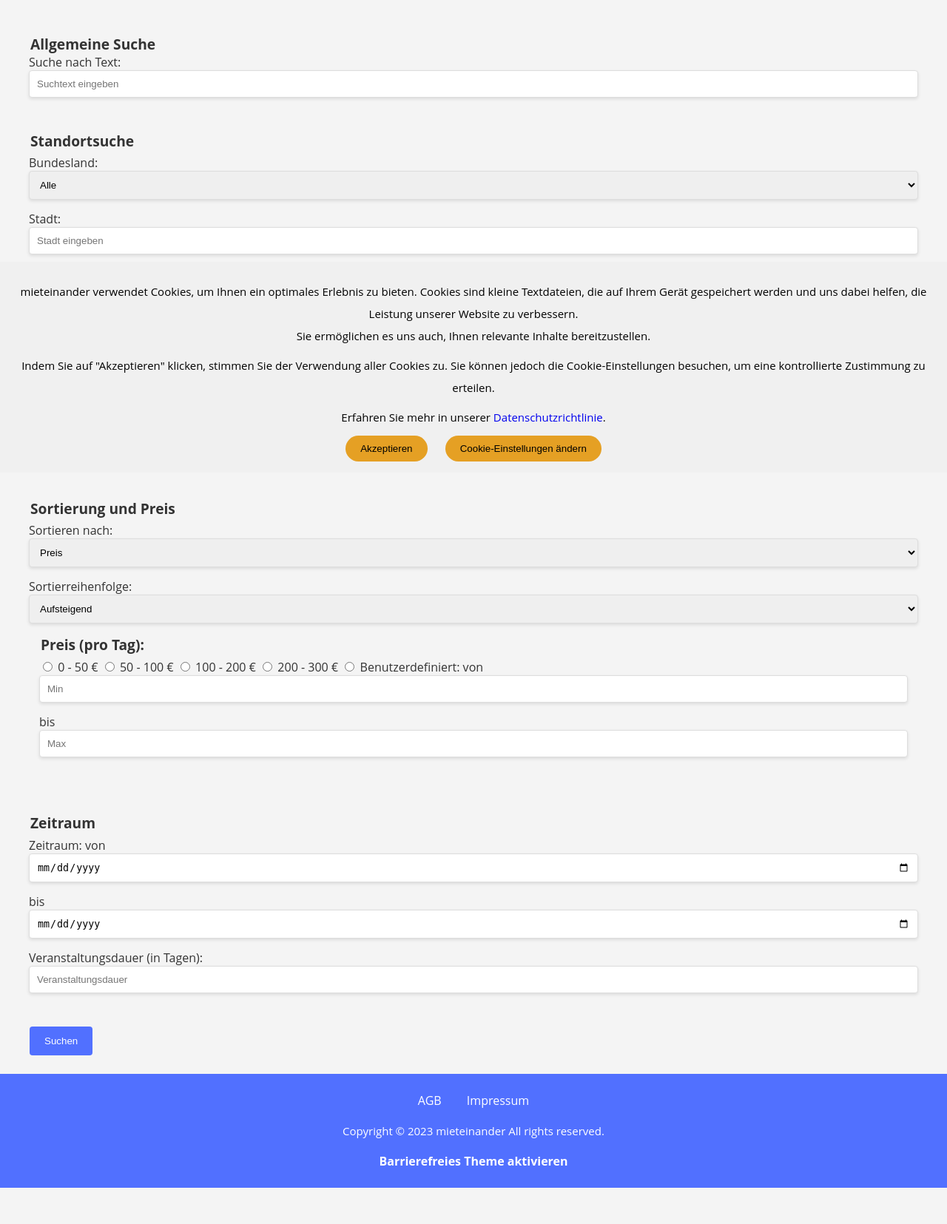
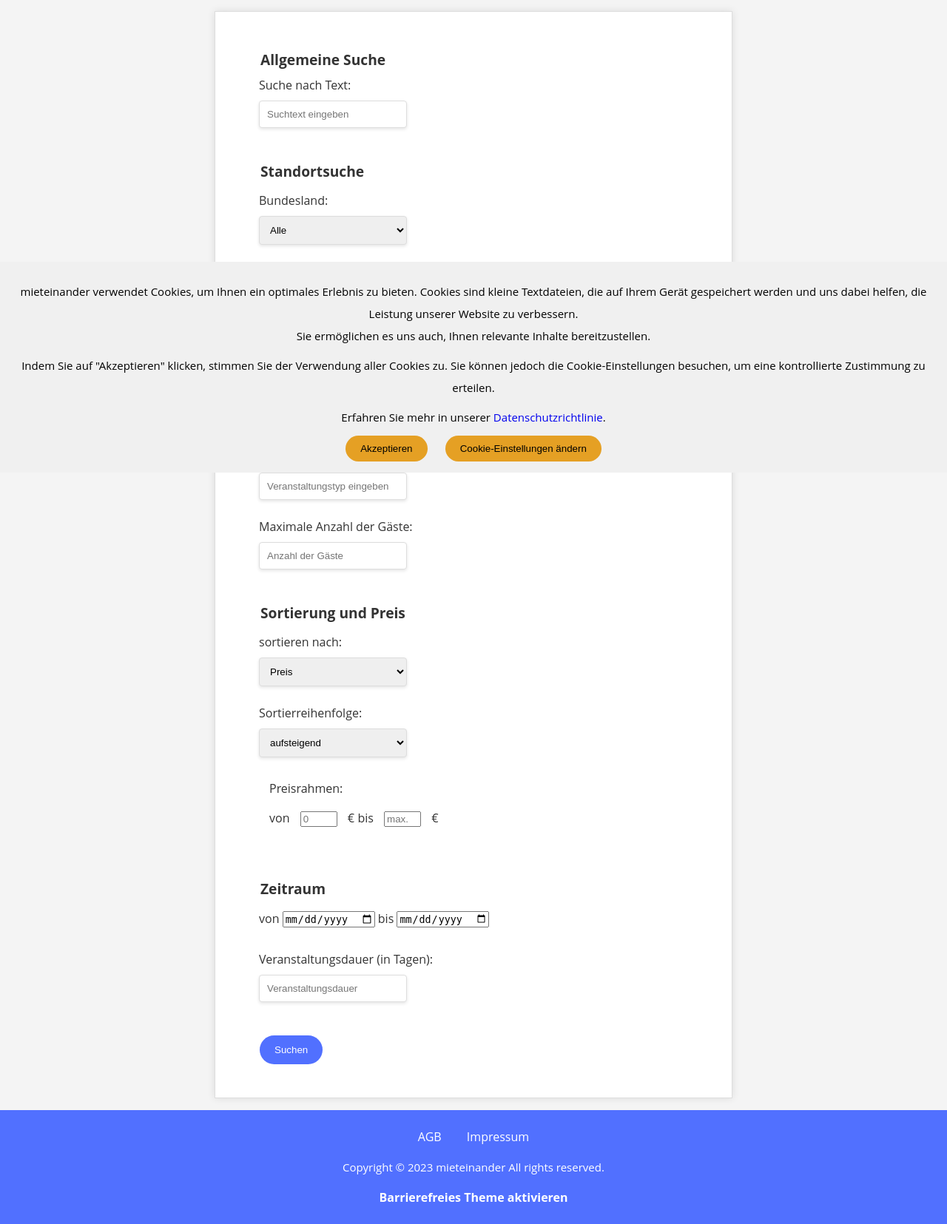
Before and after one commit to vaseesav/ITAB_Projekt, a PHP site: page /suchmaschine.php in a window 1280 px wide. Shown: the part 161-1816 px from the top of the page at 74% size. Before the commit the page ends 1767 px from the top, so only its background shows below. Run offline with PHP 8.4, Linux system fonts and the light colour scheme.

Commit message:
edited suchmaschine style und php

```diff
--- a/assets/css/accessible-colors.css
+++ b/assets/css/accessible-colors.css
@@ -1,3 +1,7 @@
+.body{
+    font-size: 6rem;
+}
+
 :root {
     /*
     ---------------------------------------------
--- a/assets/css/suchmaschine.css
+++ b/assets/css/suchmaschine.css
@@ -4,12 +4,27 @@ body {
     color: var(--such-text);
 }
 
-input[type="text"], select, input[type="number"], input[type="date"] {
+.suchmaschine{
+    position: relative;
+    max-width: 700px;
+    margin: 0 auto;
+    padding: 20px;
+    border: 1px solid var(--such-border);
+    box-shadow: 0 0 10px rgba(0, 0, 0, 0.1);
+    background-color: white;
+}
+label{
+    margin-bottom: 10px;
+    margin-top: 10px;
+    display:block;
+}
+
+input[type="text"], select, input[type="number"] {
     border: 1px solid var(--such-border);
     border-radius: 4px;
     padding: 10px;
     margin-bottom: 15px;
-    width: 100%;
+    width: 200px;
     box-shadow: 0 2px 4px var(--such-shadow);
 }
 
@@ -18,7 +33,7 @@ input[type="submit"] {
     color: var(--such-btn-text);
     padding: 12px 20px;
     border: none;
-    border-radius: 4px;
+    border-radius: 25px;
     cursor: pointer;
     transition: background-color 0.3s ease;
 }
@@ -49,7 +64,17 @@ legend {
 .result-container p {
     color: var(--such-text)
 }
-
+input[type="number price"]{
+    max-width: 50px;
+    margin: 10px;
+}
+.preis{
+    /* margin-left: 10px; */
+    margin-right: 10px;
+}
+input[type="date"]{
+    max-width: 125px;
+}
 /* Responsive Design */
 @media (max-width: 768px) {
     .flex-container {
--- a/suchmaschine.php
+++ b/suchmaschine.php
@@ -32,7 +32,7 @@ include 'assets/php/mobileHeader.php';
     <br><br><br><br><br><br><br><br>
 
     <form action="suchergebnisse.php" method="post">
-
+<div class="suchmaschine">
         <!-- Allgemeine Suche -->
         <section class="suche-container">
         <fieldset>
@@ -54,7 +54,6 @@ include 'assets/php/mobileHeader.php';
             </select>
             <label for="stadt">Stadt:</label>
             <input type="text" name="stadt" id="stadt" placeholder="Stadt eingeben">
-
             <label for="postleitzahl">Postleitzahl:</label>
             <input type="text" name="postleitzahl" id="postleitzahl" placeholder="Postleitzahl eingeben">
         </fieldset>
@@ -67,14 +66,14 @@ include 'assets/php/mobileHeader.php';
             <input type="text" name="veranstaltungstyp" id="veranstaltungstyp" placeholder="Veranstaltungstyp eingeben">
 
             <label for="anzahlGaeste">Maximale Anzahl der Gäste:</label>
-            <input type="number" name="anzahlGaeste" id="anzahlGaeste" placeholder="Anzahl der Gäste">
+            <input type="number" min="1" name="anzahlGaeste" id="anzahlGaeste" placeholder="Anzahl der Gäste">
         </fieldset>
 
         <!-- Sortierung und Preis -->
         <!-- Sortierung und Preis -->
         <fieldset>
             <legend>Sortierung und Preis</legend>
-    <label for="sortieren">Sortieren nach:</label>
+            <label for="sortieren">sortieren nach:</label>
             <select name="sortieren" id="sortieren">
             <option value="preis">Preis</option>
             <option value="anzahlGaeste">Anzahl der Gäste</option>
@@ -83,58 +82,33 @@ include 'assets/php/mobileHeader.php';
 
             <label for="sortierreihenfolge">Sortierreihenfolge:</label>
             <select name="sortierreihenfolge" id="sortierreihenfolge">
-        <option value="aufsteigend">Aufsteigend</option>
-        <option value="absteigend">Absteigend</option>
+            <option value="aufsteigend">aufsteigend</option>
+            <option value="absteigend">absteigend</option>
             </select>
 
             <fieldset>
-        <legend>Preis (pro Tag):</legend>
-        <!-- vordefinierte Preissegmente -->
-        <label for="preis-0-50">
-        <input type="radio" name="preis" id="preis-0-50" value="0-50">
-        0 - 50 €
-    </label>
-
-    <label for="preis-50-100">
-        <input type="radio" name="preis" id="preis-50-100" value="50-100">
-        50 - 100 €
-    </label>
-
-    <label for="preis-100-200">
-        <input type="radio" name="preis" id="preis-100-200" value="100-200">
-        100 - 200 €
-    </label>
-
-    <label for="preis-200-300">
-        <input type="radio" name="preis" id="preis-200-300" value="200-300">
-        200 - 300 €
-    </label>
-
         <!-- Benutzerdefinierte Mindest- und Maximalpreise -->
-        <label for="preis-custom">
-            <input type="radio" name="preis" id="preis-custom" value="custom">
-            Benutzerdefiniert:
-        </label>
-        von <input type="number" name="minPreis" id="minPreis" placeholder="Min">
-        bis <input type="number" name="maxPreis" id="maxPreis" placeholder="Max">
+                <label for="preis-custom">Preisrahmen:</label>
+                    von <input type="number price" class="preis" name="minPreis" id="minPreis" placeholder="0"> €
+                    bis <input type="number price" class="preis" name="maxPreis" id="maxPreis" placeholder="max."> €
             </fieldset>
         </fieldset>
 
         <!-- Zeitraum -->
         <fieldset>
             <legend>Zeitraum</legend>
-            <label for="zeitraum">Zeitraum:</label>
+            <label for="zeitraum"></label>
             von <input type="date" name="startdatum" id="startdatum">
             bis <input type="date" name="enddatum" id="enddatum">
-
+    	    <br><br>
             <label for="veranstaltungsdauer">Veranstaltungsdauer (in Tagen):</label>
-            <input type="number" name="veranstaltungsdauer" id="veranstaltungsdauer" placeholder="Veranstaltungsdauer">
+            <input type="number" min="1" name="veranstaltungsdauer" id="veranstaltungsdauer" placeholder="Veranstaltungsdauer">
         </fieldset>
 
         <input class="btn-suchen" type="submit" value="Suchen">
         </section>
     </form>
-
+</div>
     <!-- Ergebniscontainer -->
     <div class="result-container"></div>
         <!--Footer Start-->
```
Lines whose indentation alone changed are shown as unchanged.
